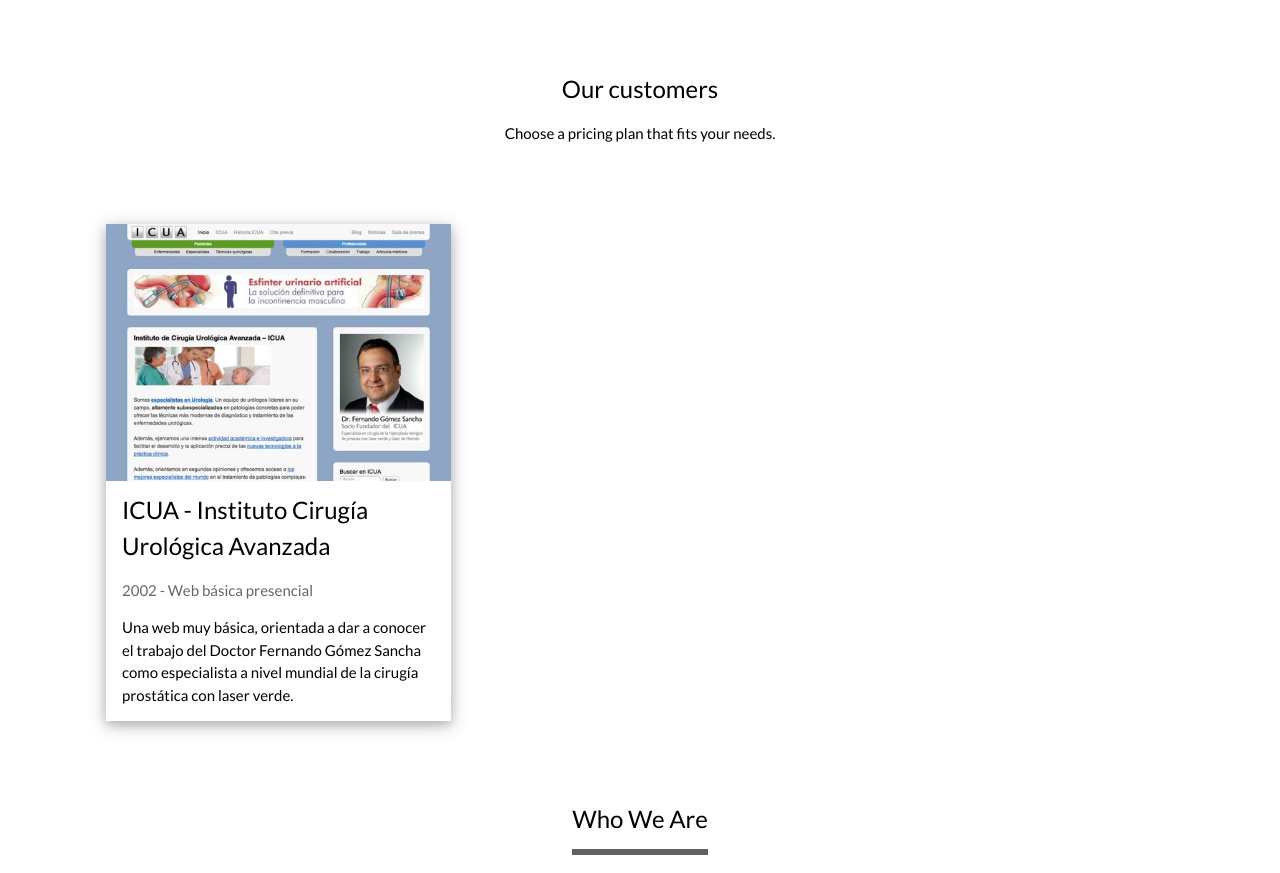
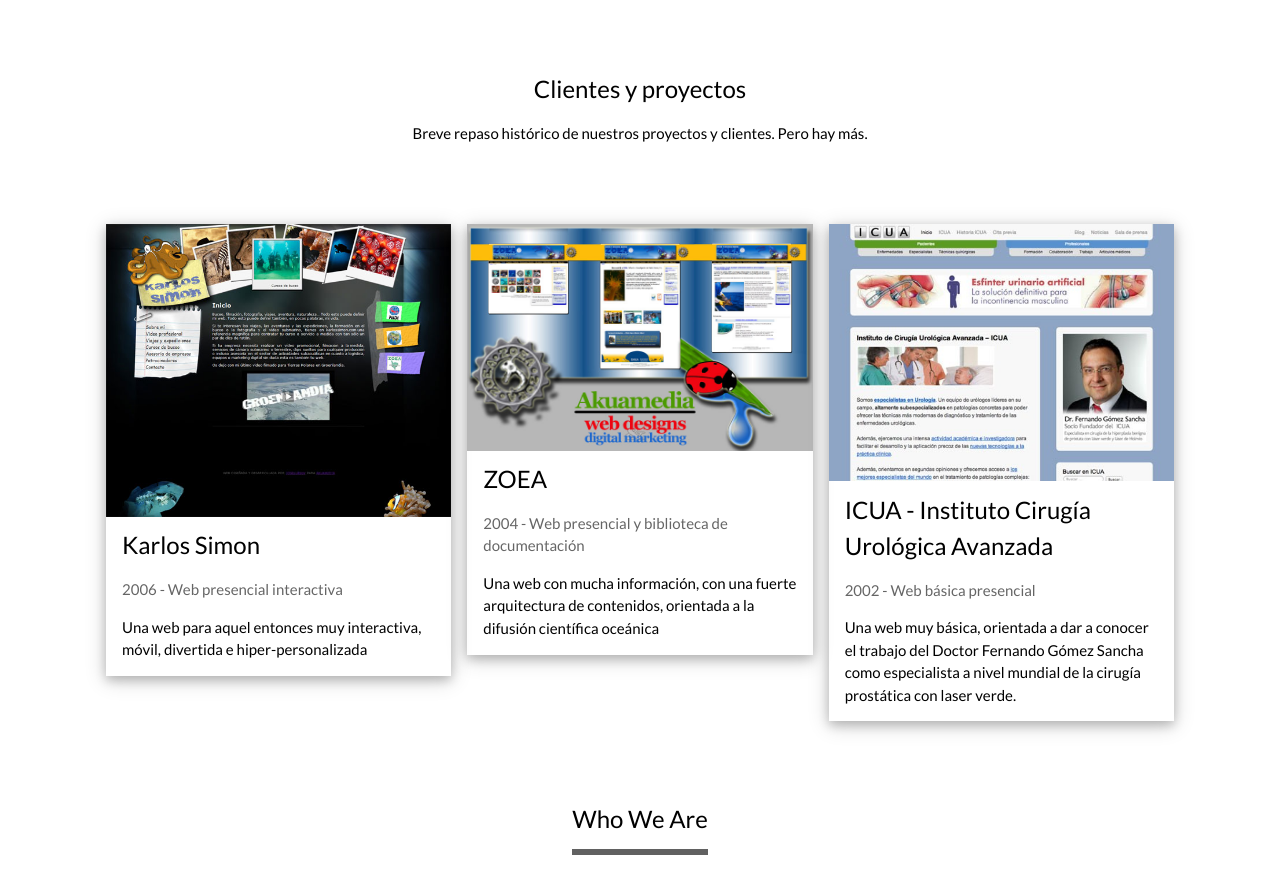
Before and after one commit to aKuaMedia/akuamedia.github.io, a plain HTML site: page index.html in a window 1280 px wide. Shown: the part 887-1760 px from the top of the page. Drawn offline with Linux system fonts and the light colour scheme.

Commit message:
Clientes - 01

```diff
--- a/index.html
+++ b/index.html
@@ -105,8 +105,32 @@
   <!-- Grid -->
   <div class="w3-row-padding" id="customers">
     <div class="w3-center w3-padding-64">
-      <h3>Our customers</h3>
-      <p>Choose a pricing plan that fits your needs.</p>
+      <h3>Clientes y proyectos</h3>
+      <p>Breve repaso histórico de nuestros proyectos y clientes. Pero hay más.</p>
+    </div>
+
+    <div class="w3-third w3-margin-bottom">
+      <div class="w3-card-4">
+        <img src="/images/customers/karlossimon.jpg" alt="KarlosSimon.com - web presencial inicial para Karlos Simon" style="width:100%">
+        <div class="w3-container">
+          <h3>Karlos Simon</h3>
+          <p class="w3-opacity">2006 - Web presencial interactiva</p>
+          <p>Una web para aquel entonces muy interactiva, móvil, divertida e hiper-personalizada</p>
+          <!-- <p><button class="w3-button w3-light-grey w3-block">Contact</button></p> -->
+        </div>
+      </div>
+    </div>
+
+    <div class="w3-third w3-margin-bottom">
+      <div class="w3-card-4">
+        <img src="/images/customers/proyecto-web-Zoea-Madrid1.jpg" alt="zoea.com - web presencial y biblioteca de documentación" style="width:100%">
+        <div class="w3-container">
+          <h3>ZOEA</h3>
+          <p class="w3-opacity">2004 - Web presencial y biblioteca de documentación</p>
+          <p>Una web con mucha información, con una fuerte arquitectura de contenidos, orientada a la difusión científica oceánica</p>
+          <!-- <p><button class="w3-button w3-light-grey w3-block">Contact</button></p> -->
+        </div>
+      </div>
     </div>
 
     <div class="w3-third w3-margin-bottom">
```
